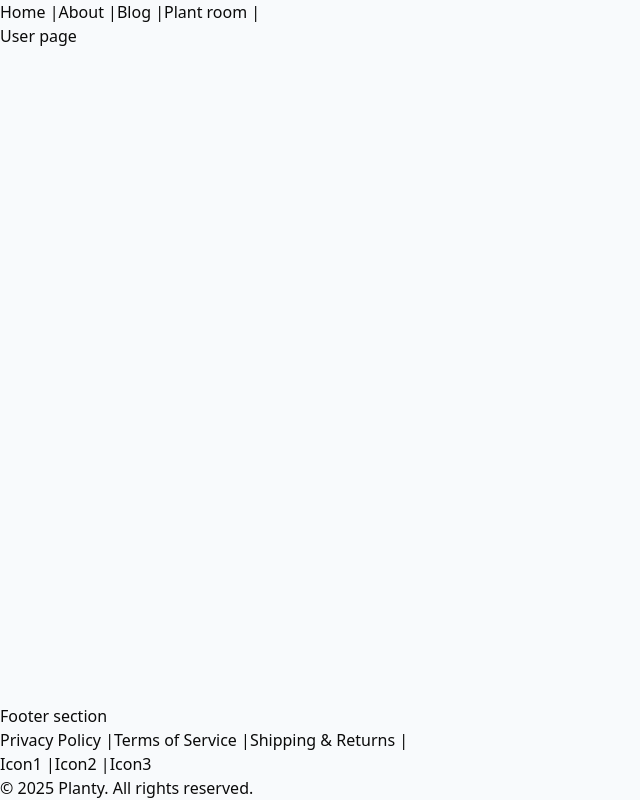
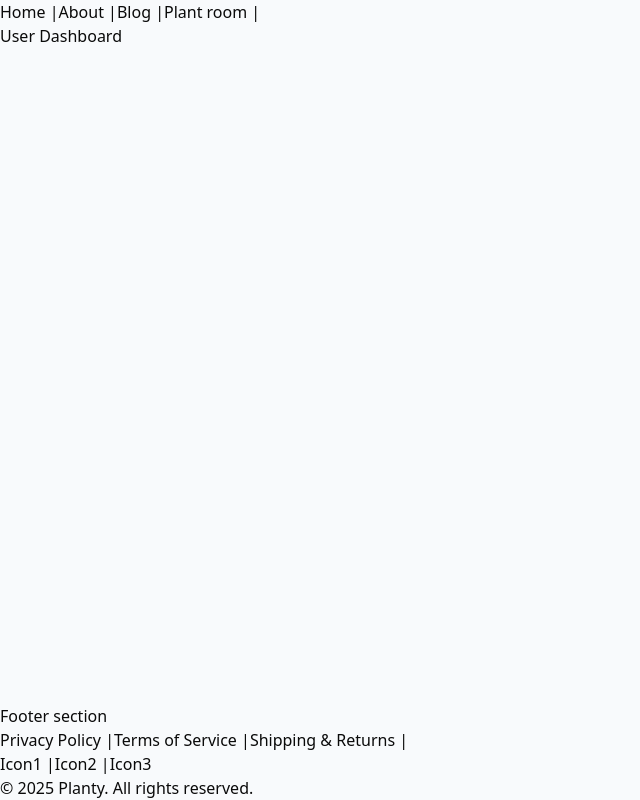
Before and after one commit to WetBanana2486/Ecommerce-planty, a Next.js app: page /dashboard/user in a window 1280 px wide. Shown: the whole page, without its empty margins (0-640 px from the left). Built offline with nearby package versions, Linux system fonts and the light colour scheme.

Commit message:
Update a few interfaces

```diff
--- a/app/dashboard/admin/page.tsx
+++ b/app/dashboard/admin/page.tsx
@@ -2,7 +2,7 @@
 export default function Admin() {
   return (
     <main className="">
-        <p className="font-medium hover:text-blue-400">Admin page</p>
+        <p className="font-medium hover:text-blue-400">Admin Dashboard</p>
     </main>
   );
 }
--- a/app/dashboard/user/page.tsx
+++ b/app/dashboard/user/page.tsx
@@ -2,7 +2,7 @@
 export default function User() {
   return (
     <main className="">
-        <p className="font-medium hover:text-blue-400">User page</p>
+        <p className="font-medium hover:text-blue-400">User Dashboard</p>
     </main>
   );
 }
--- a/app/login/page.tsx
+++ b/app/login/page.tsx
@@ -1,8 +1,12 @@
+import { Button } from "@/components/ui/button";
 
 export default function Login() {
   return (
     <main className="">
         <p className="font-medium hover:text-blue-400">Login page</p>
+        <Button className="mt-4" variant="default">
+          Login
+        </Button>
     </main>
   );
 }
--- a/app/signup/page.tsx
+++ b/app/signup/page.tsx
@@ -7,6 +7,9 @@ export default function Signup() {
         <Button className="mt-4" variant="default">
           Sign Up
         </Button>
+        <Button className="mt-4" variant="default">
+          Cancel
+        </Button>
     </main>
   );
 }
```
